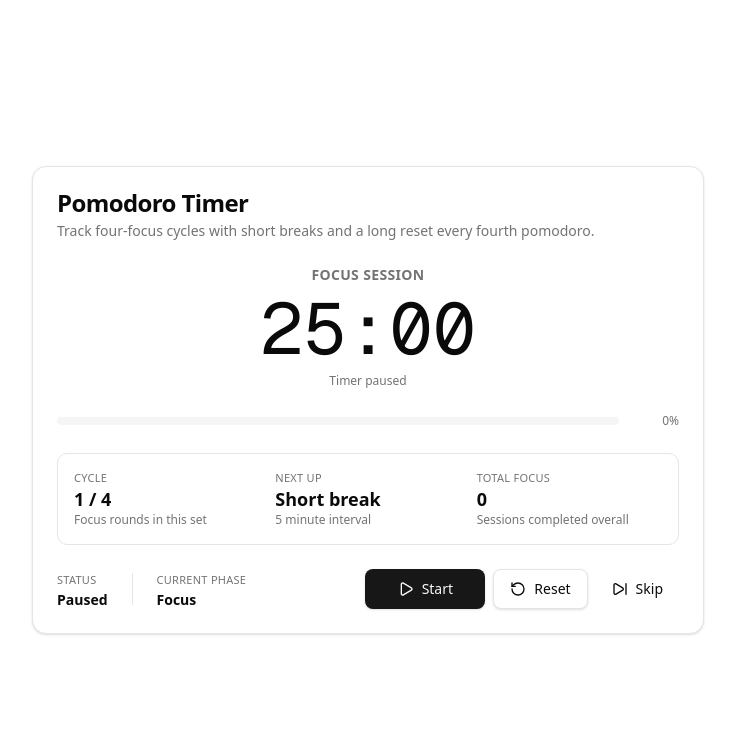
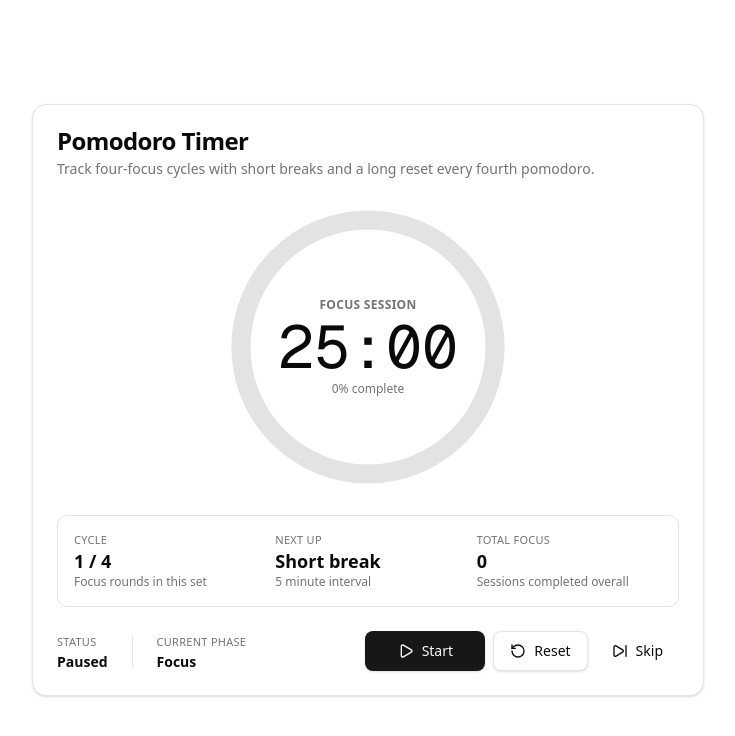
Before and after one commit to dogafincan/pomo, a Next.js app: page / in a window 1280 px wide. Shown: the top 736 px of the page, without its empty margins (272-1007 px from the left). Built offline with nearby package versions, Linux system fonts and the light colour scheme.

Commit message:
Replace linear progress with circular ring
Render the pomodoro progress using an SVG arc so updates animate smoothly while keeping the monochrome palette.

```diff
--- a/app/page.tsx
+++ b/app/page.tsx
@@ -155,6 +155,17 @@ export default function Home() {
       Math.max(0, Math.round((elapsed / totalSeconds) * 100)),
     );
   }, [totalSeconds, secondsRemaining]);
+  const progressCircle = useMemo(() => {
+    const radius = 120;
+    const circumference = 2 * Math.PI * radius;
+    const dashOffset = circumference * ((100 - progress) / 100);
+
+    return {
+      radius,
+      circumference,
+      dashOffset,
+    };
+  }, [progress]);
 
   const upcomingPhase = useMemo(
     () =>
@@ -211,27 +222,49 @@ export default function Home() {
           </CardDescription>
         </CardHeader>
         <CardContent className="flex flex-col items-center gap-6">
-          <div className="flex flex-col items-center gap-2 text-center">
-            <span className="text-sm font-semibold uppercase tracking-wide text-muted-foreground">
-              {phaseLabel} session
-            </span>
-            <p className="font-mono text-6xl md:text-7xl">
-              {formatTime(secondsRemaining)}
-            </p>
-            <span className="text-xs text-muted-foreground">
-              {isRunning ? "Timer running" : "Timer paused"}
-            </span>
-          </div>
-          <div className="flex w-full items-center gap-3">
-            <div className="h-2 flex-1 overflow-hidden rounded-full bg-muted">
-              <div
-                className="h-full rounded-full bg-primary transition-all"
-                style={{ width: `${progress}%` }}
+          <div className="relative flex h-72 w-72 items-center justify-center">
+            <svg
+              className="h-full w-full"
+              viewBox="0 0 272 272"
+              role="presentation"
+            >
+              <circle
+                cx="136"
+                cy="136"
+                r={progressCircle.radius}
+                fill="transparent"
+                stroke="currentColor"
+                strokeWidth="18"
+                className="text-muted-foreground/20"
               />
+              <circle
+                cx="136"
+                cy="136"
+                r={progressCircle.radius}
+                fill="transparent"
+                stroke="currentColor"
+                strokeWidth="18"
+                strokeLinecap="round"
+                strokeDasharray={progressCircle.circumference}
+                strokeDashoffset={progressCircle.dashOffset}
+                className="text-foreground transition-[stroke-dashoffset] duration-300 ease-linear"
+                style={{
+                  transformOrigin: "center",
+                  transform: "rotate(-90deg)",
+                }}
+              />
+            </svg>
+            <div className="absolute inset-0 flex flex-col items-center justify-center gap-1 text-center">
+              <span className="text-xs font-semibold uppercase tracking-wide text-muted-foreground">
+                {phaseLabel} session
+              </span>
+              <p className="font-mono text-5xl md:text-6xl">
+                {formatTime(secondsRemaining)}
+              </p>
+              <span className="text-xs text-muted-foreground">
+                {progress}% complete
+              </span>
             </div>
-            <span className="w-12 text-right text-xs font-medium text-muted-foreground">
-              {progress}%
-            </span>
           </div>
           <div className="w-full rounded-lg border p-4">
             <div className="grid gap-4 text-left sm:grid-cols-3">
```
